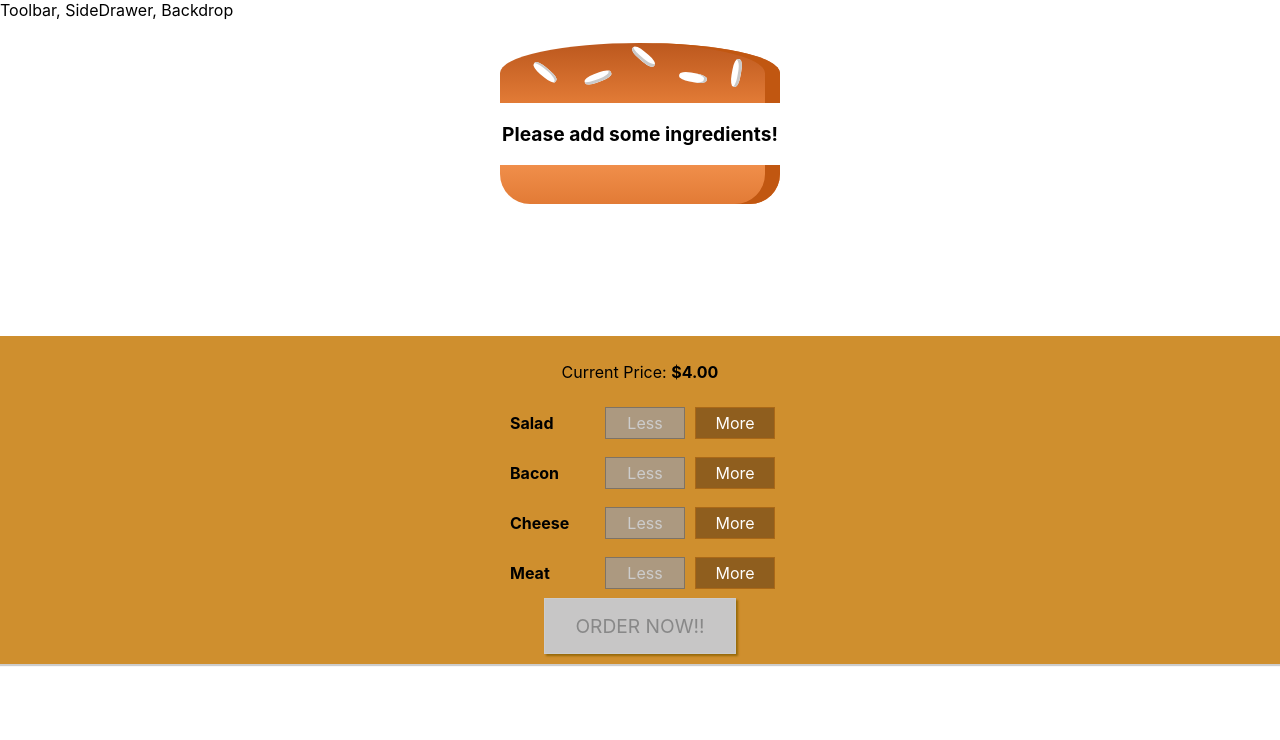
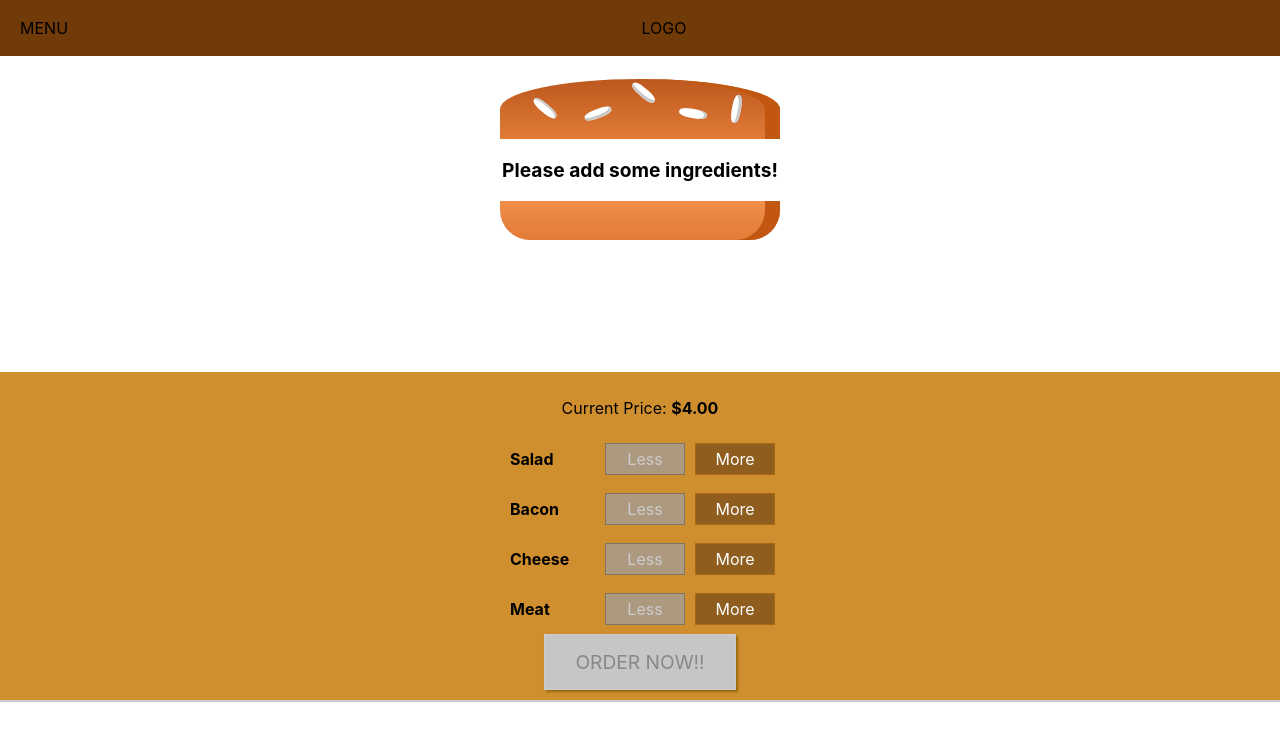
Before and after one commit to takuyaKIKUCHI99/the-burger-bilder, a React (Create React App) app: page / in a window 1280 px wide. Shown: the top 740 px of the page. Built offline with nearby package versions, Linux system fonts and the light colour scheme.

Commit message:
[FEATURE](Toolbar) Add Toolbar

```diff
--- a/src/components/Layout/Layout.js
+++ b/src/components/Layout/Layout.js
@@ -1,11 +1,13 @@
 import React from 'react';
 
 import Aux from '../../hoc/Aux';
+import Toolbar from '../Navigation/Toolbar/Toolbar';
+
 import styles from './Layout.module.css';
 
 const layout = (props) => (
   <Aux>
-    <div>Toolbar, SideDrawer, Backdrop</div>
+    <Toolbar />
     <main className={styles.Content}>{props.children}</main>
   </Aux>
 );
--- a/src/components/Layout/Layout.module.css
+++ b/src/components/Layout/Layout.module.css
@@ -1,3 +1,3 @@
 .Content {
-  margin-top: 16px;
+  margin-top: 72px;
 }
--- /dev/null
+++ b/src/components/Navigation/Toolbar/Toolbar.js
@@ -0,0 +1,13 @@
+import React from 'react';
+
+import styles from './Toolbar.module.css';
+
+const OrderSummary = (props) => (
+  <header className={styles.Toolbar}>
+    <div>MENU</div>
+    <div>LOGO</div>
+    <nav></nav>
+  </header>
+);
+
+export default OrderSummary;
--- /dev/null
+++ b/src/components/Navigation/Toolbar/Toolbar.module.css
@@ -0,0 +1,18 @@
+.Toolbar {
+  height: 56px;
+  width: 100%;
+  position: fixed;
+  top: 0;
+  left: 0;
+  background-color: #703b09;
+  display: flex;
+  justify-content: space-between;
+  align-items: center;
+  padding: 0 20px;
+  box-sizing: border-box;
+  z-index: 90;
+}
+
+.Toolbar nav {
+  height: 100%;
+}
```
